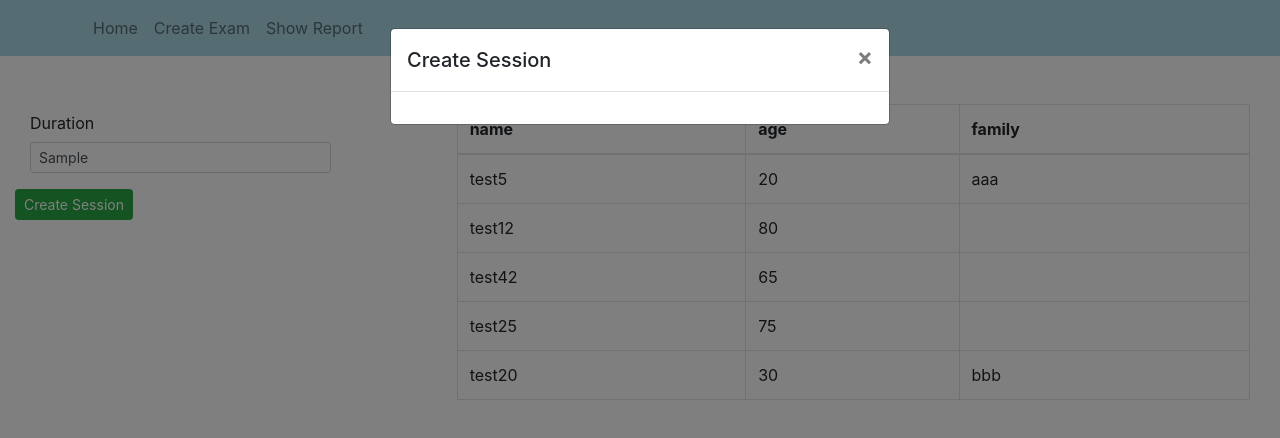
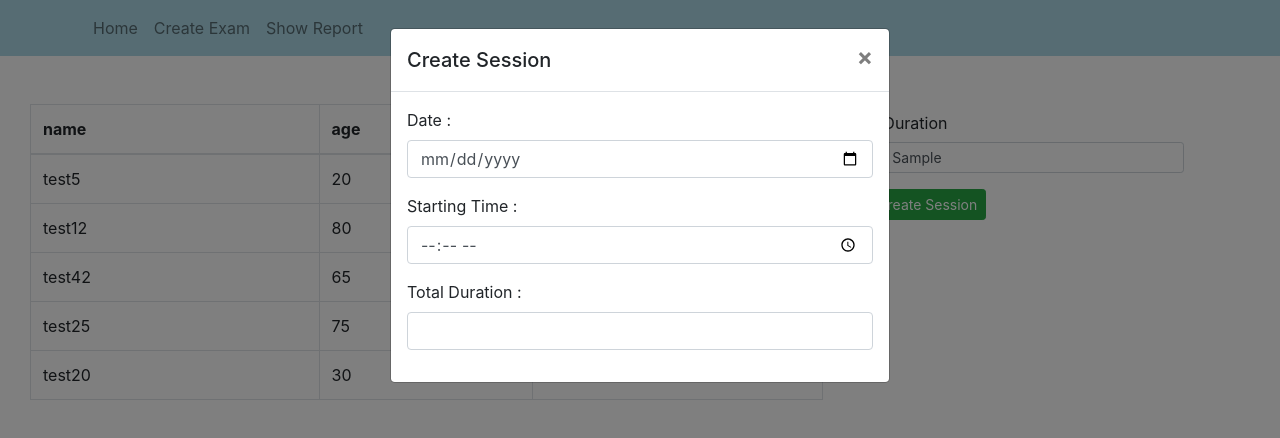
Before and after one commit to AlirezaIT/React-Scheduling, a React (Create React App) app in the folder client/: page /create-exam in a window 1280 px wide. Both pictures are taken after typing "Sample" into the empty fields and a click on the button "Create Session". Shown: the top 438 px of the page. Built offline with nearby package versions, Linux system fonts and the light colour scheme; the HTML template or start-up script is replaced by a standard one.

Commit message:
some Changes

```diff
--- a/client/src/App.js
+++ b/client/src/App.js
@@ -1,10 +1,8 @@
 import React from "react";
 import "./App.css";
 import LoginForm from "./components/LoginForm";
-import DataTable from "./components/DataTable";
 import Header from "./components/Header";
 import CreateExam from "./components/CreateExam";
-import CreateSession from "./components/CreateSession";
 import API from "./api/API";
 import { Route, Switch, Redirect } from "react-router-dom";
 import { AuthContext } from "./auth/AuthContext";
--- a/client/src/components/CreateExam.js
+++ b/client/src/components/CreateExam.js
@@ -27,6 +27,25 @@ class CreateExam extends React.Component {
           {(context) => (
             <Container fluid>
               <Row>
+                <Col md={8}>
+                  <DataTable
+                    classes={["table", "table-bordered"]}
+                    header={["name", "age", "family"]}
+                    data={[
+                      {
+                        name: "test5",
+                        age: 20,
+                        family: "aaa",
+                      },
+                      { name: "test12", age: 80 },
+
+                      { name: "test42", age: 65 },
+
+                      { name: "test25", age: 75 },
+                      { name: "test20", age: 30, family: "bbb" },
+                    ]}
+                  />
+                </Col>
                 <Col md={4}>
                   <Form>
                     <Form.Group Row>
@@ -61,26 +80,6 @@ class CreateExam extends React.Component {
                     />
                   )}
                 </Col>
-
-                <Col md={8}>
-                  <DataTable
-                    classes={["table", "table-bordered"]}
-                    header={["name", "age", "family"]}
-                    data={[
-                      {
-                        name: "test5",
-                        age: 20,
-                        family: "aaa",
-                      },
-                      { name: "test12", age: 80 },
-
-                      { name: "test42", age: 65 },
-
-                      { name: "test25", age: 75 },
-                      { name: "test20", age: 30, family: "bbb" },
-                    ]}
-                  />
-                </Col>
               </Row>
             </Container>
           )}
--- a/client/src/components/CreateSession.js
+++ b/client/src/components/CreateSession.js
@@ -1,5 +1,14 @@
 import React from "react";
-import { Button, Modal, ModalBody, ModalHeader } from "reactstrap";
+import {
+  Button,
+  Modal,
+  ModalBody,
+  ModalHeader,
+  Label,
+  Input,
+  FormGroup,
+  Form,
+} from "reactstrap";
 
 class CreateSession extends React.Component {
   constructor(props) {
@@ -8,10 +17,29 @@ class CreateSession extends React.Component {
   render() {
     return (
       <Modal toggle={this.props.toggleModal} isOpen={this.props.isModalOpen}>
-        <ModalHeader closeButton toggle={this.props.toggleModal}>
+        <ModalHeader toggle={this.props.toggleModal}>
           Create Session
         </ModalHeader>
-        <ModalBody></ModalBody>
+        <ModalBody>
+          <Form onSubmit={this.handleCreateSession}>
+            <FormGroup>
+              <Label htmlFor="date">Date :</Label>
+              <Input type="Date" id="date" name="date"></Input>
+            </FormGroup>
+            <FormGroup>
+              <Label htmlFor="time">Starting Time :</Label>
+              <Input type="time" id="time" name="time"></Input>
+            </FormGroup>
+            <FormGroup>
+              <Label htmlFor="date">Total Duration :</Label>
+              <Input
+                type="text"
+                id="totalduration"
+                name="totalduration"
+              ></Input>
+            </FormGroup>
+          </Form>
+        </ModalBody>
       </Modal>
     );
   }
--- a/client/src/components/DataTable.js
+++ b/client/src/components/DataTable.js
@@ -5,7 +5,7 @@ import { Button } from "react-bootstrap";
 function DataTable({ data, header, classes }) {
   return (
     <div className="container">
-      {console.log(data)}
+      {/* {console.log(data)} */}
       <table className={classes ? classes.join(" ") : ""}>
         <thead>
           <tr>
```
